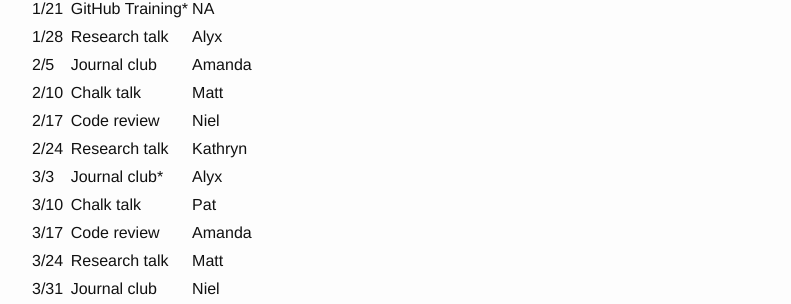
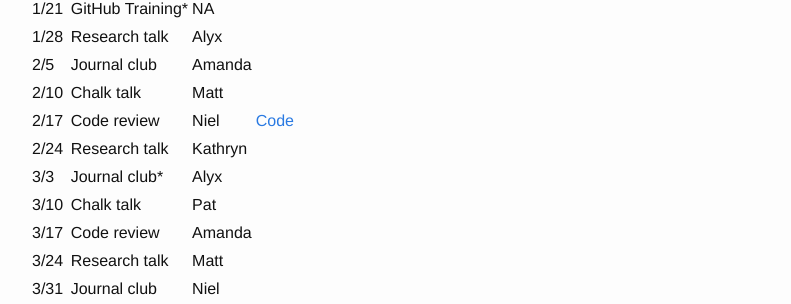
Before and after one commit to SchlossLab/schlosslab.github.io, a Jekyll site: the page built from schedule.md, in a window 1280 px wide. Shown: the part 655-959 px from the top of the page, without its empty margins (241-1032 px from the left). Built offline with Jekyll 4.4.1, drawn with Linux system fonts in a browser that asks for light colours.

Commit message:
added link on schedule page

```diff
--- a/schedule.md
+++ b/schedule.md
@@ -33,7 +33,7 @@
 1/28  | Research talk    | Alyx
 2/5   | Journal club     | Amanda
 2/10  | Chalk talk       | Matt
-2/17  | Code review      | Niel
+2/17  | Code review      | Niel  |  [Code](https://github.com/SchlossLab/glne007/blob/master/rf.logit_models.R)
 2/24  | Research talk    | Kathryn
 3/3   | Journal club*    | Alyx
 3/10  | Chalk talk       | Pat
```
